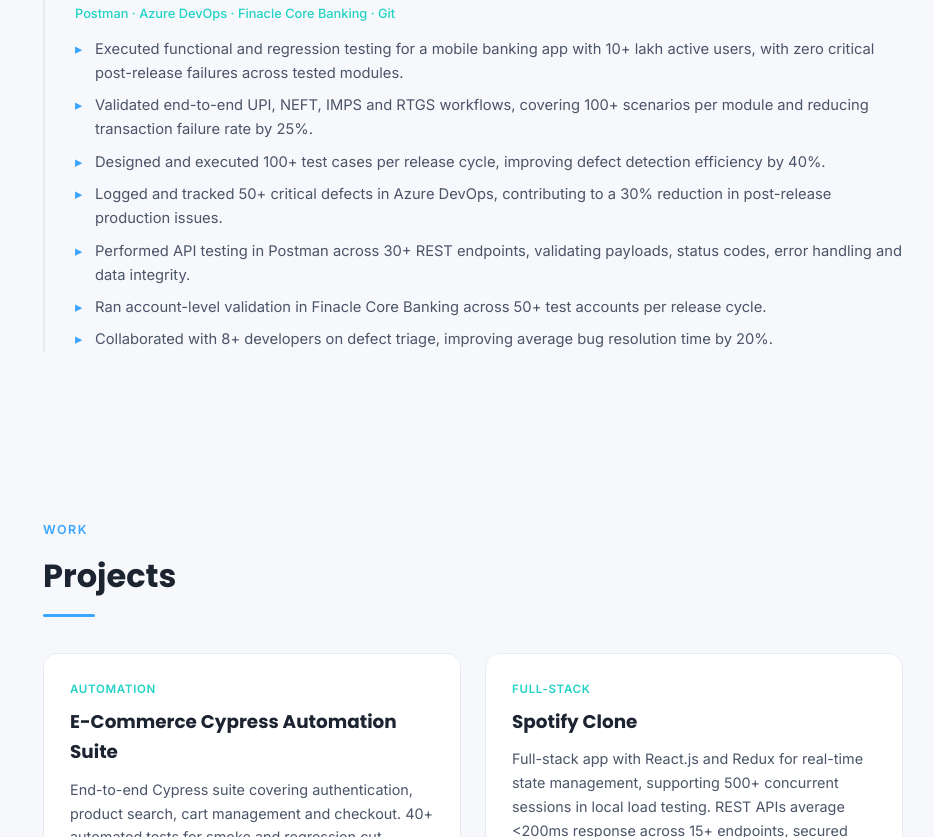
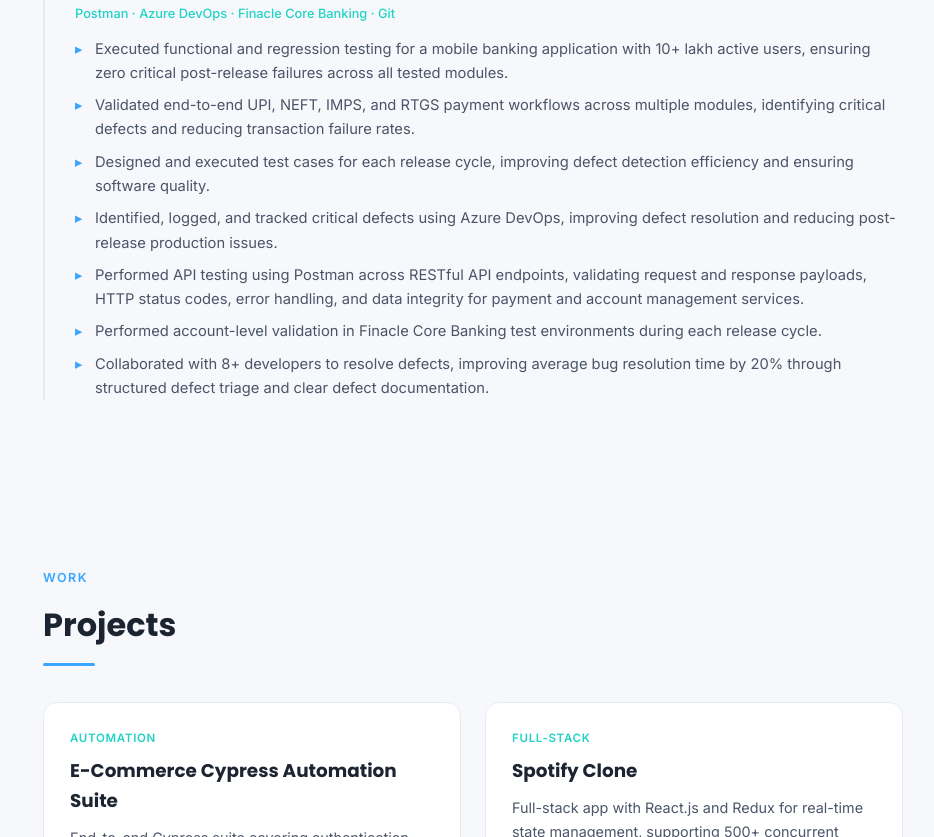
Before and after one commit to INSANEWARRIORR/PORTFOLIO, a plain HTML site: page index.html in a window 1280 px wide. Shown: the part 1100-1937 px from the top of the page, without its empty margins (297-1231 px from the left). Drawn offline with Linux system fonts and the light colour scheme.

Commit message:
Added a resume file & updated expirence section

```diff
--- a/index.html
+++ b/index.html
@@ -83,18 +83,20 @@
           <div class="company">QualityKiosk Technologies Pvt. Ltd. · Client: Kotak Mahindra Bank · Mumbai, India</div>
           <div class="stack">Postman · Azure DevOps · Finacle Core Banking · Git</div>
           <ul>
-            <li>Executed functional and regression testing for a mobile banking app with 10+ lakh active users, with
-              zero critical post-release failures across tested modules.</li>
-            <li>Validated end-to-end UPI, NEFT, IMPS and RTGS workflows, covering 100+ scenarios per module and reducing
-              transaction failure rate by 25%.</li>
-            <li>Designed and executed 100+ test cases per release cycle, improving defect detection efficiency by 40%.
+            <li>Executed functional and regression testing for a mobile banking application with 10+ lakh active users, ensuring zero
+critical post-release failures across all tested modules.</li>
+            <li>Validated end-to-end UPI, NEFT, IMPS, and RTGS payment workflows across multiple modules, identifying critical
+defects and reducing transaction failure rates.</li>
+            <li>Designed and executed test cases for each release cycle, improving defect detection efficiency and ensuring software
+quality.
             </li>
-            <li>Logged and tracked 50+ critical defects in Azure DevOps, contributing to a 30% reduction in post-release
-              production issues.</li>
-            <li>Performed API testing in Postman across 30+ REST endpoints, validating payloads, status codes, error
-              handling and data integrity.</li>
-            <li>Ran account-level validation in Finacle Core Banking across 50+ test accounts per release cycle.</li>
-            <li>Collaborated with 8+ developers on defect triage, improving average bug resolution time by 20%.</li>
+            <li>Identified, logged, and tracked critical defects using Azure DevOps, improving defect resolution and reducing post-release
+production issues.</li>
+            <li>Performed API testing using Postman across RESTful API endpoints, validating request and response payloads, HTTP
+status codes, error handling, and data integrity for payment and account management services.</li>
+            <li>Performed account-level validation in Finacle Core Banking test environments during each release cycle.</li>
+            <li>Collaborated with 8+ developers to resolve defects, improving average bug resolution time by 20% through structured
+defect triage and clear defect documentation.</li>
           </ul>
         </div>
       </div>
```
